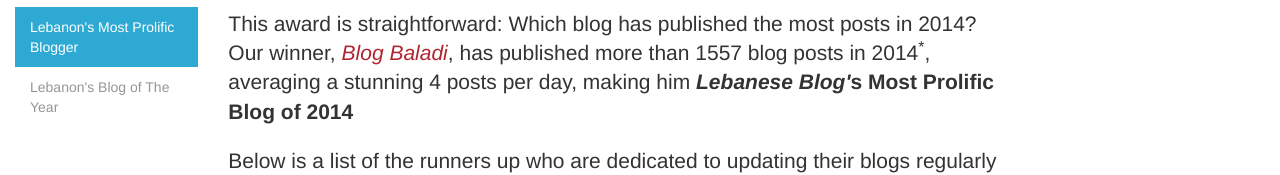
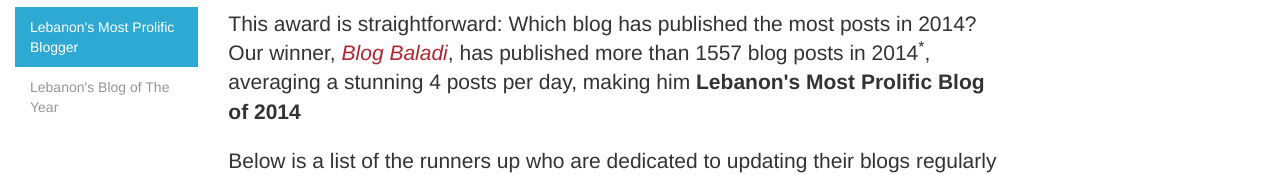
Before and after one commit to aboustayyef/stats-2014, a plain HTML site: page lebanon-most-prolific-blogger.html in a window 1280 px wide. Shown: the part 323-498 px from the top of the page. Drawn offline with nearby package versions, Linux system fonts and the light colour scheme.

Commit message:
quick edits

```diff
--- a/lebanon-most-prolific-blogger.html
+++ b/lebanon-most-prolific-blogger.html
@@ -51,7 +51,7 @@
                 <div class="row">
                     <div class="col-lg-9">
 
-                        <p class="lead">This award is straightforward: Which blog has published the most posts in 2014? Our winner, <a href="http://blogbaladi.com"><em>Blog Baladi</em></a>, has published more than 1557 blog posts in 2014<sup>*</sup>, averaging a stunning 4 posts per day, making him <strong><em>Lebanese Blog'</em>s Most Prolific Blog of 2014</strong></p>
+                        <p class="lead">This award is straightforward: Which blog has published the most posts in 2014? Our winner, <a href="http://blogbaladi.com"><em>Blog Baladi</em></a>, has published more than 1557 blog posts in 2014<sup>*</sup>, averaging a stunning 4 posts per day, making him <strong>Lebanon's Most Prolific Blog of 2014</strong></p>
                         <p class="lead">Below is a list of the runners up who are dedicated to updating their blogs regularly</p>
 
                         <table class="table table-striped">
```
Also changed, not shown: lebanon-most-viral-blogger.html (+1 -1 lines).
